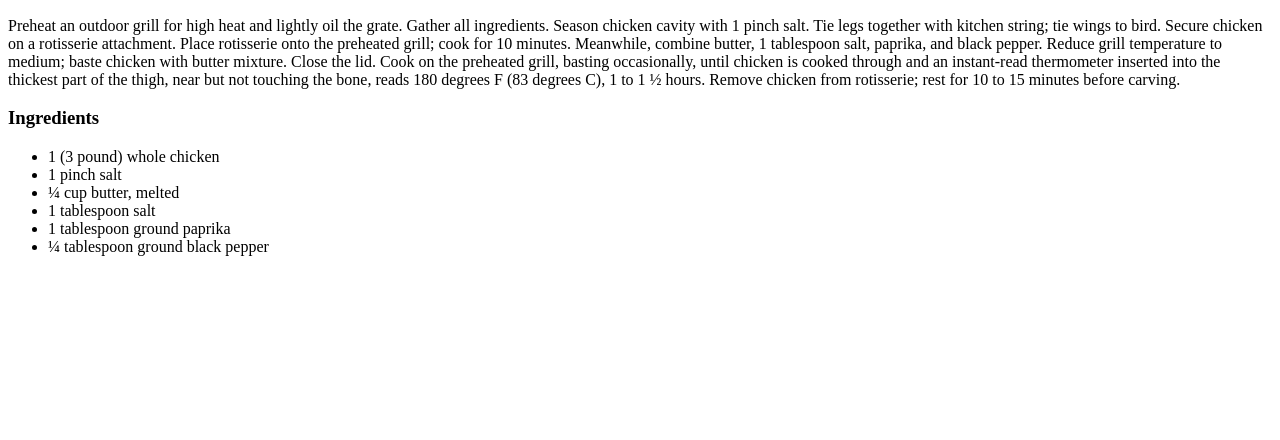
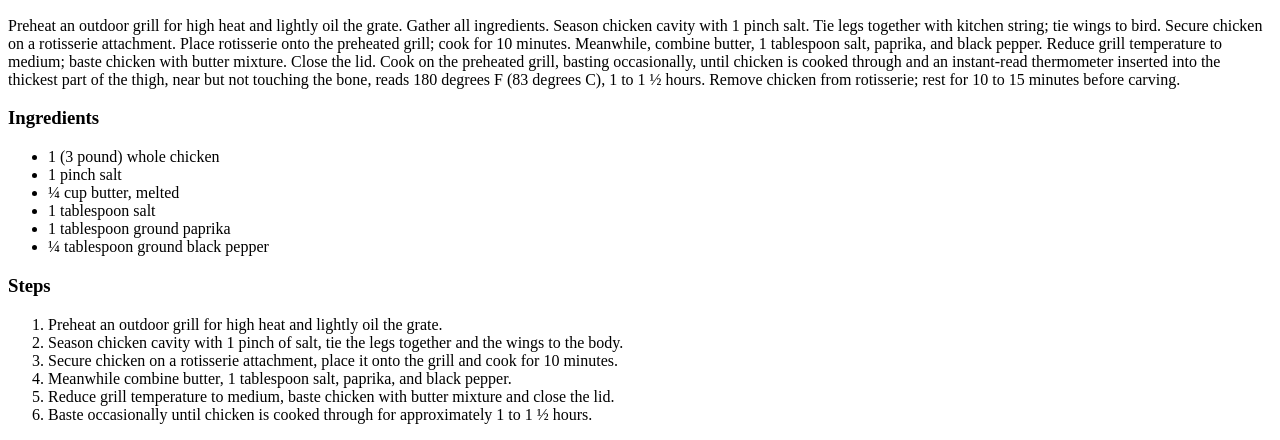
Before and after one commit to lenazelger/odin-recipes, a plain HTML site: page recipes/chicken.html in a window 1280 px wide. Shown: the part 368-808 px from the top of the page. Drawn offline with Linux system fonts and the light colour scheme.

Commit message:
Add a h3 and an ordered list of steps to follow
Inserted two new paragraphs, one with the header 3 for the steps and one with an ordered list of the steps for the chicken recipe.

```diff
--- a/recipes/chicken.html
+++ b/recipes/chicken.html
@@ -37,5 +37,18 @@
             <li>¼ tablespoon ground black pepper</li>
         </ul>
     </p>
+    <p>
+        <h3>Steps</h3>
+    </p>
+     <p>
+        <ol>
+            <li>Preheat an outdoor grill for high heat and lightly oil the grate.</li>
+            <li>Season chicken cavity with 1 pinch of salt, tie the legs together and the wings to the body.</li>
+            <li>Secure chicken on a rotisserie attachment, place it onto the grill and cook for 10 minutes.</li>
+            <li>Meanwhile combine butter, 1 tablespoon salt, paprika, and black pepper.</li>
+            <li>Reduce grill temperature to medium, baste chicken with butter mixture and close the lid.</li>
+            <li>Baste occasionally until chicken is cooked through for approximately 1 to 1 ½ hours.</li>
+        </ol>
+    </p>
 </body>
 </html>
```
